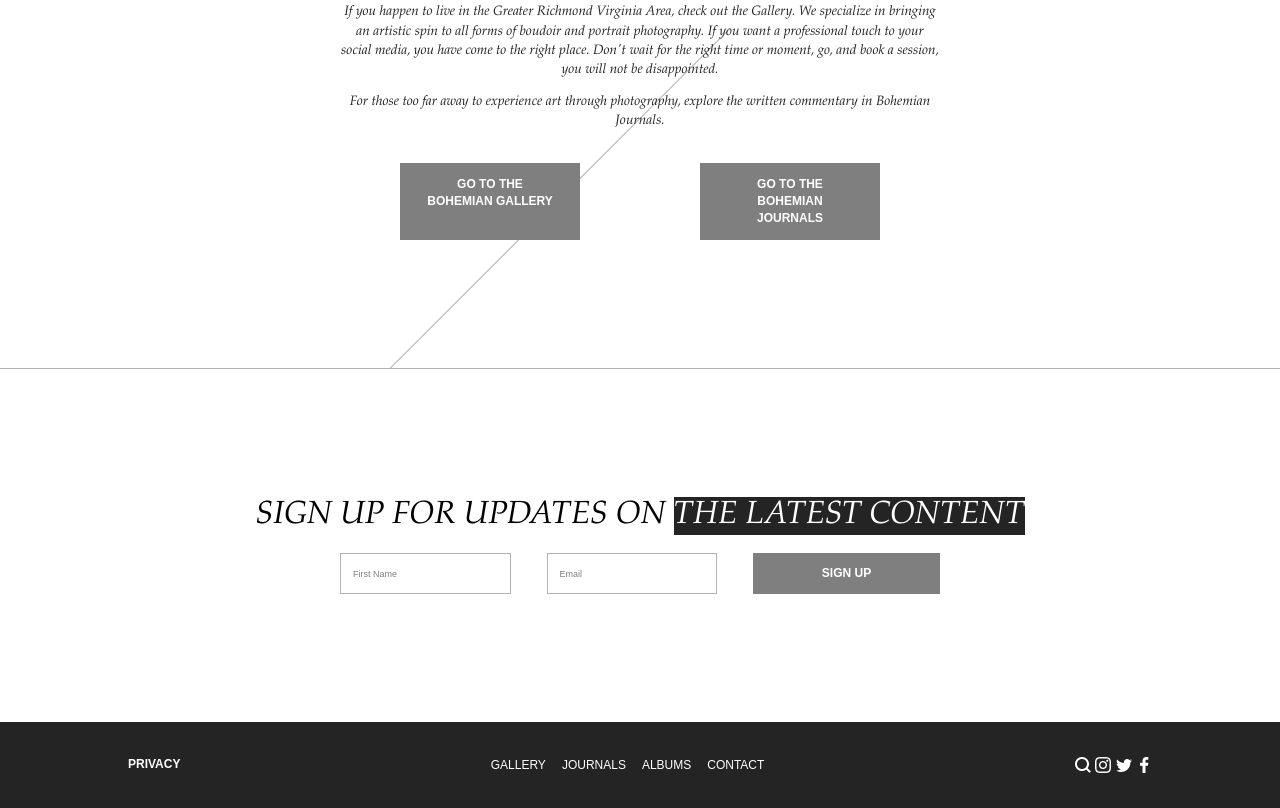
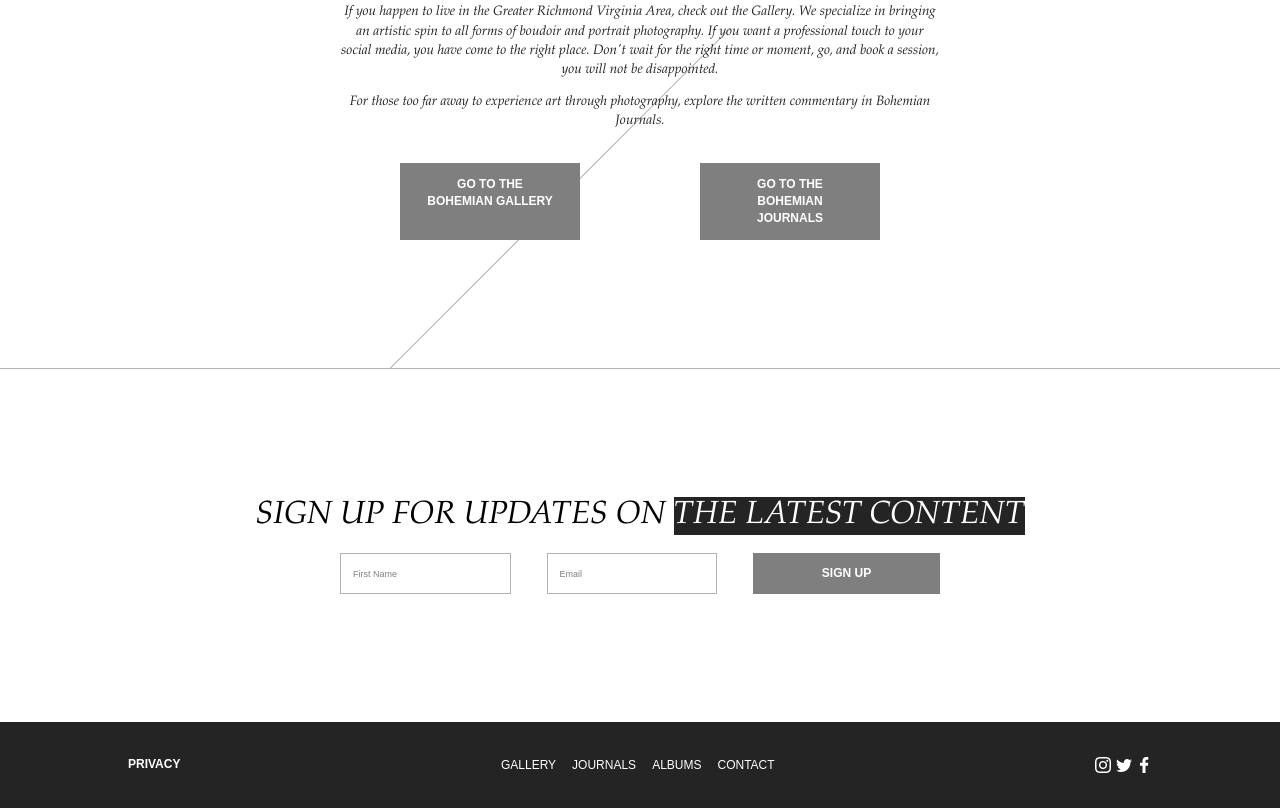
Before and after one commit to ritarenee15/bohemian-visions-website, a plain HTML site: page index.html in a window 1280 px wide. Shown: the part 1694-2502 px from the top of the page. Drawn offline with Linux system fonts and the light colour scheme; a web font is replaced by a local one.

Commit message:
commented out search on index.html page

```diff
--- a/index.html
+++ b/index.html
@@ -104,7 +104,7 @@
 					<li><a href="contact.html" class="contact" alt="Contact">Contact</a></li>
 				</ul>
 				<div class="footer-bar-icons">
-						<a href="#" class="search"><img src="img/search_icon.png" class="search" alt="Search"></a>
+					<!--	<a href="#" class="search"><img src="img/search_icon.png" class="search" alt="Search"></a> -->
 						<a href="#" class="ig"><img src="img/ig_icon.png" alt="Instagram"></a>
 						<a href="#" class="twitter"><img src="img/twitter_icon.png" alt="Twitter"></a>
 						<a href="#" class="fb"><img src="img/fb_icon.png" alt="Facebook"></a>
```
